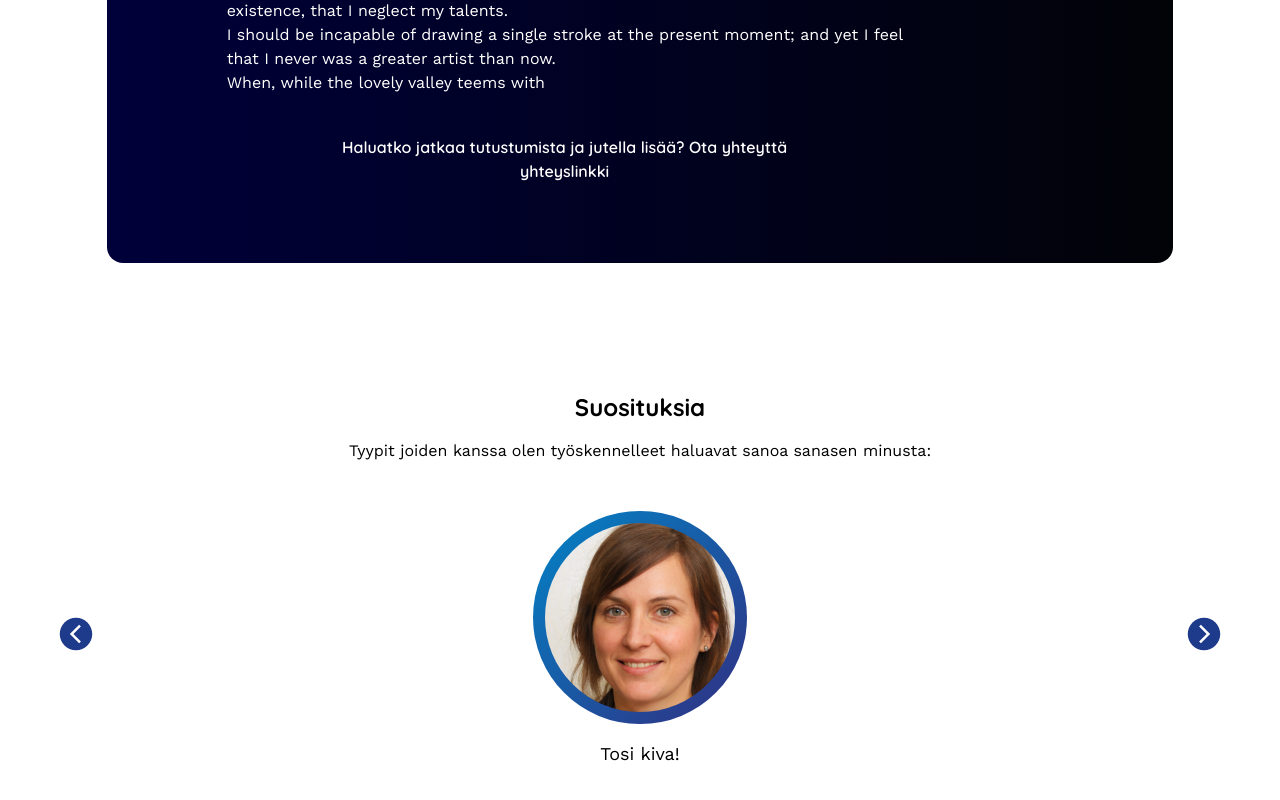
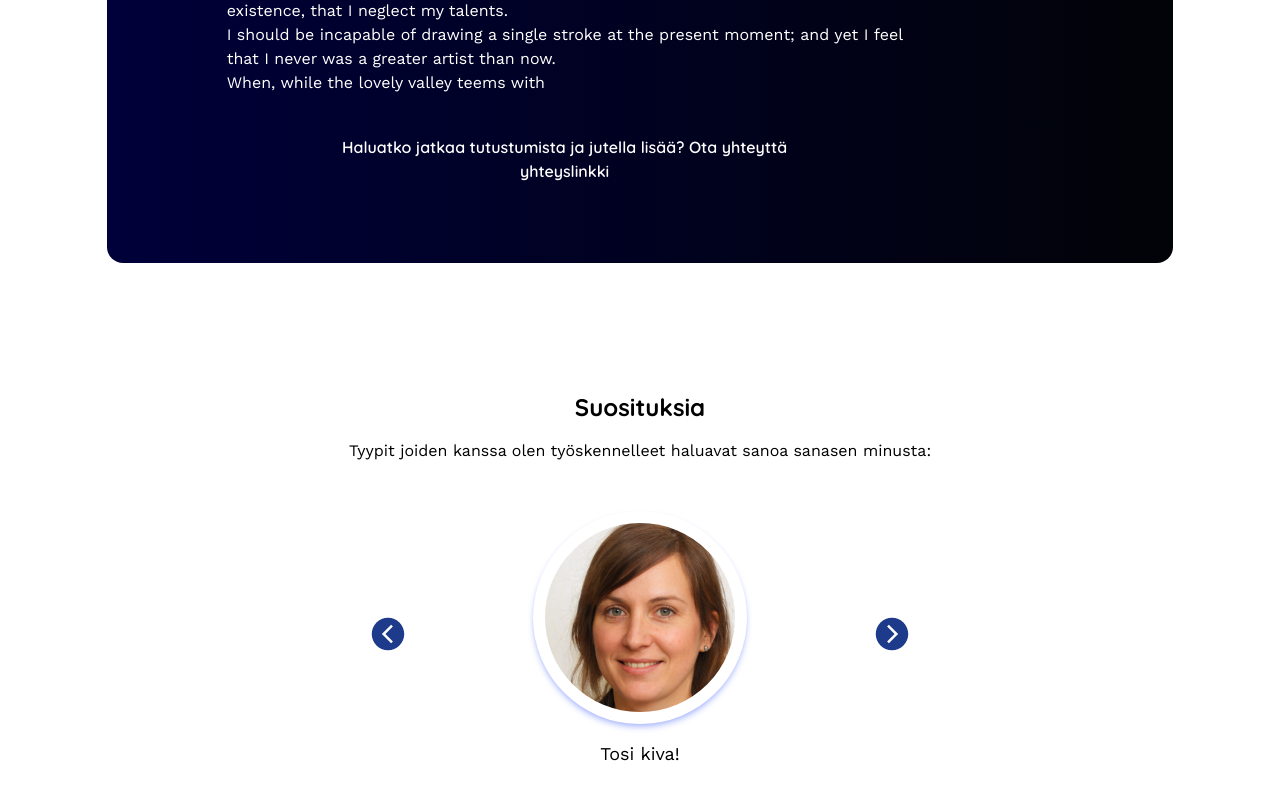
Before and after one commit to MilicaKrivokapic/Portfolio2022, a Next.js app: page / in a window 1280 px wide. Shown: the part 3431-4231 px from the top of the page. Built offline with nearby package versions, Linux system fonts and the light colour scheme.

Commit message:
carousel no longer causes overflow

```diff
--- a/components/Carousel.js
+++ b/components/Carousel.js
@@ -48,8 +48,8 @@ export default function Carousel() {
     <button
       type="button"
       onClick={isLeft ? previousImage : nextImage}
-      className={`absolute text-white text-2xl z-10  h-10 w-10 flex items-center justify-center top-[40%] ${
-        isLeft ? "left-2" : "right-2"
+      className={`absolute text-white text-2xl z-10  h-10 w-10 flex items-center justify-center top-[40%]  ${
+        isLeft ? "xl:left-80 left-2 " : "xl:right-80 right-2"
       }`}
     >
       <span role="img" aria-label={`Arrow ${isLeft ? "left" : "right"}`}>
@@ -59,7 +59,7 @@ export default function Carousel() {
   )
 
   return (
-    <div className="p-12 flex justify-center w-screen items-center">
+    <div className="p-12 flex justify-center w-full items-center">
       <div className="relative w-full">
         <div
           className="w-full"
@@ -80,8 +80,8 @@ export default function Carousel() {
                 ref={refs[i]}
                 className="w-full flex-shrink-0 rounded-full flex flex-col items-center justify-center"
               >
-                <div className="lg:w-[18%] w-[50%] sm:w-[38%] p-3 bg-gradient-to-tl from-indigo-900 to-sky-600 rounded-full">
-                  <img className="rounded-full " src={comment.img.src} />
+                <div className="lg:w-[18%] w-[50%] sm:w-[38%] p-3 rounded-full bg-transparent shadow-indigo-300/80 shadow-md ">
+                  <img className="rounded-full" src={comment.img.src} />
                 </div>
                 <span className="font-Work text-lg mt-4">{comment.txt}</span>
               </div>
```
